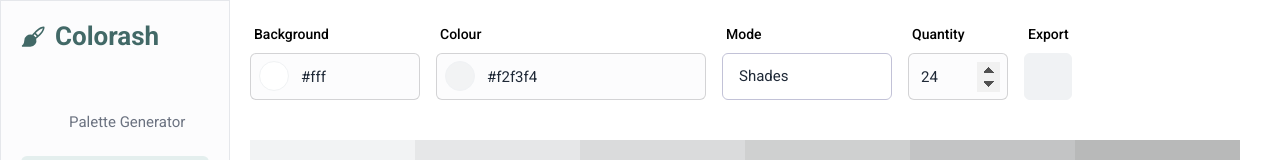
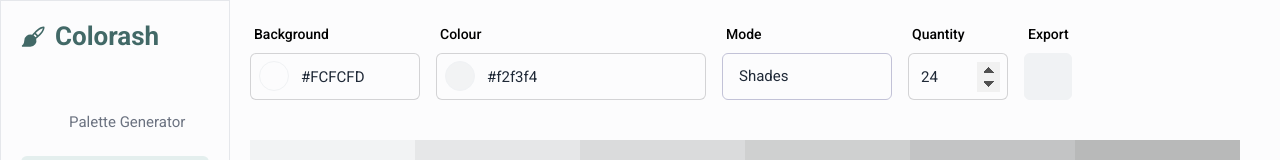
Before and after one commit to safdar-azeem/colorash, a React (Vite) app: page /color-toner in a window 1280 px wide. Shown: the top 160 px of the page. Built offline with nearby package versions, Linux system fonts and the light colour scheme; some icons are missing.

Commit message:
Change bg color initial value

```diff
--- a/src/pages/ColorToner.tsx
+++ b/src/pages/ColorToner.tsx
@@ -11,7 +11,7 @@ import { ColorMode } from '../types/color.type'
 
 const ColorToner = () => {
 	const [color, setColor] = useState<string>('#f2f3f4')
-	const [bgColor, setBgColor] = useState('#fff')
+	const [bgColor, setBgColor] = useState('#FCFCFD')
 	const [quantity, setQuantity] = useState(24)
 	const [colorMode, setColorMode] = useState<ColorMode>('shades')
 
--- a/src/pages/SolidColors.tsx
+++ b/src/pages/SolidColors.tsx
@@ -7,7 +7,7 @@ import { generateRandomColor } from '../utils/generateRandomColor'
 
 const ColorToner = () => {
 	const [colorsPalette, setColorsPalette] = useState<any[]>(generateRandomColor(50, []))
-	const [bgColor, setBgColor] = useState('#fff')
+	const [bgColor, setBgColor] = useState('#FCFCFD')
 
 	const handleBgColorChange = (e: React.ChangeEvent<HTMLInputElement>) => {
 		const { value } = e.target
```
